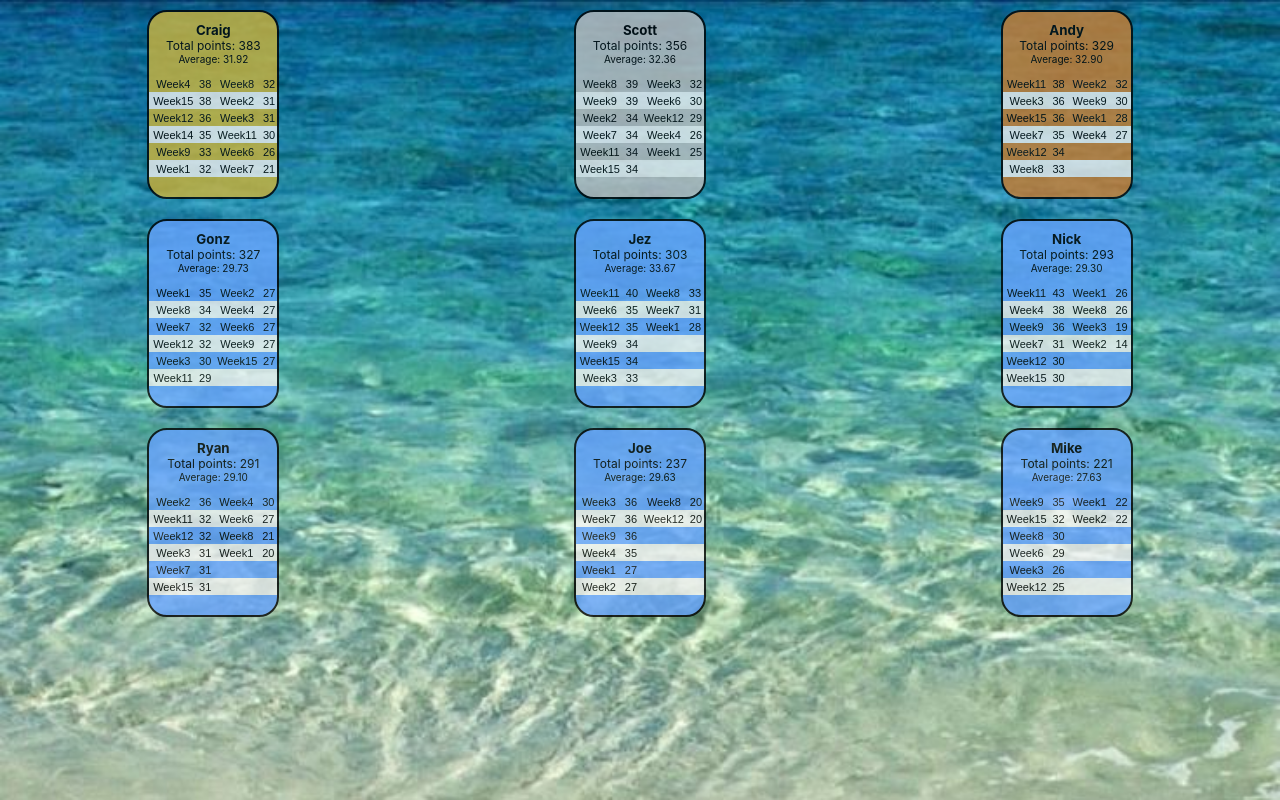
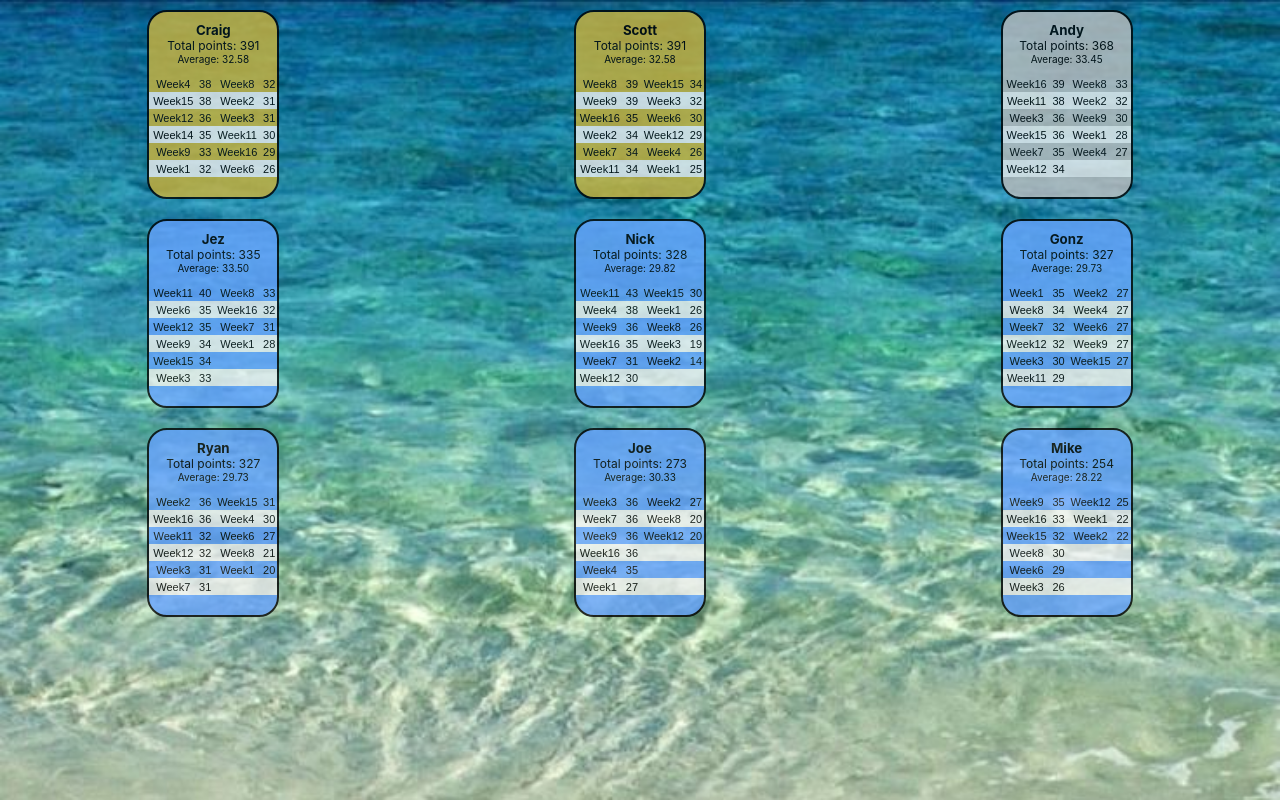
Before and after one commit to Ryan6Payne/winter-league, a React (Create React App) app: page / in a window 1280 px wide. Built offline with nearby package versions, Linux system fonts and the light colour scheme.

Commit message:
Week16 scores

```diff
--- a/src/App.js
+++ b/src/App.js
@@ -17,7 +17,7 @@ const App = () => {
                     { week: 'Week3', score: 31 },
                     { week: 'Week4', score: 38 },
                     { week: 'Week6', score: 26 },
-                    { week: 'Week7', score: 21 },
+                    { week: 'Week16', score: 29 },
                     { week: 'Week8', score: 32 },
                     { week: 'Week9', score: 33 },
                     { week: 'Week11', score: 30 },
@@ -41,9 +41,9 @@ const App = () => {
                   { week: 'Week11', score: 34 },
                   { week: 'Week12', score: 29 },
                   { week: 'Week15', score: 34 },
-                  { week: '', score: 0 }
+                  { week: 'Week16', score: 35 }
                 ]
-                } playerName="Scott" weeksPlayed={11} cardClass={"silver"}/>
+                } playerName="Scott" weeksPlayed={12} cardClass={"gold"}/>
               </div>
               <div className="col-sm">
                 <GolfPlayerCard golfScores={
@@ -58,13 +58,49 @@ const App = () => {
                     { week: 'Week11', score: 38 },
                     { week: 'Week12', score: 34 },
                     { week: 'Week15', score: 36 },
+                    { week: 'Week16', score: 39 },
+                    { week: '', score: 0 }
+                  ]
+                } playerName="Andy" weeksPlayed={11} cardClass={"silver"}/>
+              </div>
+            </div>
+            <div className="row">
+            <div className="col-sm">
+              <GolfPlayerCard golfScores={
+                  [
+                    { week: 'Week1', score: 28 },
+                    { week: 'Week3', score: 33 },
+                    { week: 'Week6', score: 35 },
+                    { week: 'Week7', score: 31 },
+                    { week: 'Week8', score: 33 },
+                    { week: 'Week9', score: 34 },
+                    { week: 'Week11', score: 40 },
+                    { week: 'Week12', score: 35 },
+                    { week: 'Week15', score: 34 },
+                    { week: 'Week16', score: 32 },
                     { week: '', score: 0 },
                     { week: '', score: 0 }
                   ]
-                } playerName="Andy" weeksPlayed={10} cardClass={"bronze"}/>
+                } playerName="Jez" weeksPlayed={10} />
               </div>
-            </div>
-            <div className="row">
+              <div className="col-sm">
+              <GolfPlayerCard golfScores={
+                  [
+                    { week: 'Week1', score: 26 },
+                    { week: 'Week2', score: 14 },
+                    { week: 'Week3', score: 19 },
+                    { week: 'Week4', score: 38 },
+                    { week: 'Week7', score: 31 },
+                    { week: 'Week8', score: 26 },
+                    { week: 'Week9', score: 36 },
+                    { week: 'Week11', score: 43 },
+                    { week: 'Week12', score: 30 },
+                    { week: 'Week15', score: 30 },
+                    { week: 'Week16', score: 35 },
+                    { week: '', score: 0 }
+                  ]
+                } playerName="Nick" weeksPlayed={11} />
+              </div>
             <div className="col-sm">
                 <GolfPlayerCard golfScores={
                   [
@@ -83,42 +119,6 @@ const App = () => {
                   ]
                 } playerName="Gonz" weeksPlayed={11} />
               </div>
-              <div className="col-sm">
-              <GolfPlayerCard golfScores={
-                  [
-                    { week: 'Week1', score: 28 },
-                    { week: 'Week3', score: 33 },
-                    { week: 'Week6', score: 35 },
-                    { week: 'Week7', score: 31 },
-                    { week: 'Week8', score: 33 },
-                    { week: 'Week9', score: 34 },
-                    { week: 'Week11', score: 40 },
-                    { week: 'Week12', score: 35 },
-                    { week: 'Week15', score: 34 },
-                    { week: '', score: 0 },
-                    { week: '', score: 0 },
-                    { week: '', score: 0 }
-                  ]
-                } playerName="Jez" weeksPlayed={9} />
-              </div>
-              <div className="col-sm">
-              <GolfPlayerCard golfScores={
-                  [
-                    { week: 'Week1', score: 26 },
-                    { week: 'Week2', score: 14 },
-                    { week: 'Week3', score: 19 },
-                    { week: 'Week4', score: 38 },
-                    { week: 'Week7', score: 31 },
-                    { week: 'Week8', score: 26 },
-                    { week: 'Week9', score: 36 },
-                    { week: 'Week11', score: 43 },
-                    { week: 'Week12', score: 30 },
-                    { week: 'Week15', score: 30 },
-                    { week: '', score: 0 },
-                    { week: '', score: 0 }
-                  ]
-                } playerName="Nick" weeksPlayed={10} />
-              </div>
             </div>
             <div className="row">
             <div className="col-sm">
@@ -134,10 +134,10 @@ const App = () => {
                       { week: 'Week11', score: 32 },
                       { week: 'Week12', score: 32 },
                       { week: 'Week15', score: 31 },
-                      { week: '', score: 0 },
+                      { week: 'Week16', score: 36 },
                       { week: '', score: 0 }
                     ]
-                  } playerName="Ryan" weeksPlayed={10} />
+                  } playerName="Ryan" weeksPlayed={11} />
               </div>
               <div className="col-sm">
                 <GolfPlayerCard golfScores={
@@ -150,12 +150,12 @@ const App = () => {
                     { week: 'Week8', score: 20 },
                     { week: 'Week9', score: 36 },
                     { week: 'Week12', score: 20 },
-                    { week: '', score: 0 },
+                    { week: 'Week16', score: 36 },
                     { week: '', score: 0 },
                     { week: '', score: 0 },
                     { week: '', score: 0 }
                   ]
-                } playerName="Joe" weeksPlayed={8}/>
+                } playerName="Joe" weeksPlayed={9}/>
               </div>
               <div className="col-sm">
               <GolfPlayerCard golfScores={
@@ -168,12 +168,12 @@ const App = () => {
                     { week: 'Week9', score: 35 },
                     { week: 'Week12', score: 25 },
                     { week: 'Week15', score: 32 },
-                    { week: '', score: 0 },
+                    { week: 'Week16', score: 33 },
                     { week: '', score: 0 },
                     { week: '', score: 0 },
                     { week: '', score: 0 }
                   ]
-                } playerName="Mike" weeksPlayed={8} />
+                } playerName="Mike" weeksPlayed={9} />
               </div>
             </div>
           </div>
```
